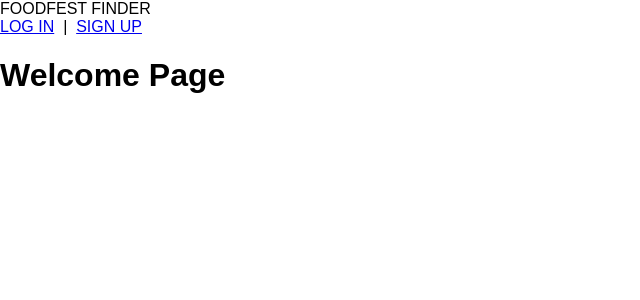
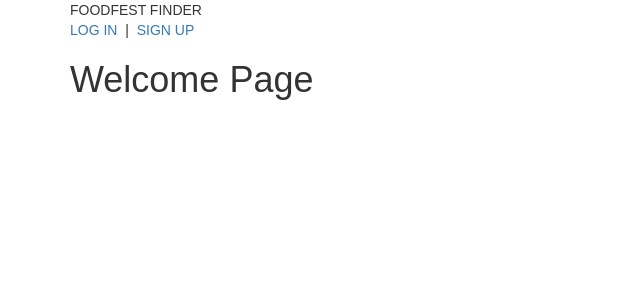
Before and after one commit to jessbakk/food-fest-finder, a React (Create React App) app: page / in a window 1280 px wide. Shown: the top 300 px of the page, without its empty margins (0-640 px from the left). Built offline with nearby package versions, Linux system fonts and the light colour scheme.

Commit message:
added Bootsrap CSS

```diff
--- a/package.json
+++ b/package.json
@@ -7,11 +7,13 @@
     "body-parser": "^1.17.2",
     "dotenv": "^4.0.0",
     "express": "^4.15.4",
+    "foundation-sites": "^6.4.3",
     "install": "^0.10.1",
     "jsonwebtoken": "^7.4.3",
     "mongoose": "^4.11.9",
     "morgan": "^1.8.2",
     "react": "^15.6.1",
+    "react-bootstrap": "^0.31.2",
     "react-dom": "^15.6.1",
     "react-router-dom": "^4.2.2",
     "react-scripts": "1.0.12",
--- a/public/index.html
+++ b/public/index.html
@@ -19,9 +19,14 @@
       work correctly both with client-side routing and a non-root public URL.
       Learn how to configure a non-root public URL by running `npm run build`.
     -->
+    <!-- Latest compiled and minified CSS -->
+    <link rel="stylesheet" href="https://maxcdn.bootstrapcdn.com/bootstrap/latest/css/bootstrap.min.css">
+
+    <!-- Optional theme -->
+    <link rel="stylesheet" href="https://maxcdn.bootstrapcdn.com/bootstrap/latest/css/bootstrap-theme.min.css">
     <title>React App</title>
   </head>
-  <body>
+  <body class="container">
     <noscript>
       You need to enable JavaScript to run this app.
     </noscript>
@@ -36,5 +41,6 @@
       To begin the development, run `npm start` or `yarn start`.
       To create a production bundle, use `npm run build` or `yarn build`.
     -->
+
   </body>
 </html>
--- a/src/components/NavBar/NavBar.jsx
+++ b/src/components/NavBar/NavBar.jsx
@@ -4,7 +4,7 @@ import './NavBar.css';
 
 const NavBar = (props) => {
   let nav = props.user ?
-    <div>
+    <div className="veritcal menu">
       <Link to="/" >HOME</Link>
       &nbsp;&nbsp;|&nbsp;&nbsp;&nbsp;
       <Link to="" className='NavBar-link' onClick={props.handleLogout} >LOG OUT</Link>
```
Also changed, not shown: 1 other file (tests, documents, lock files or other folders).
